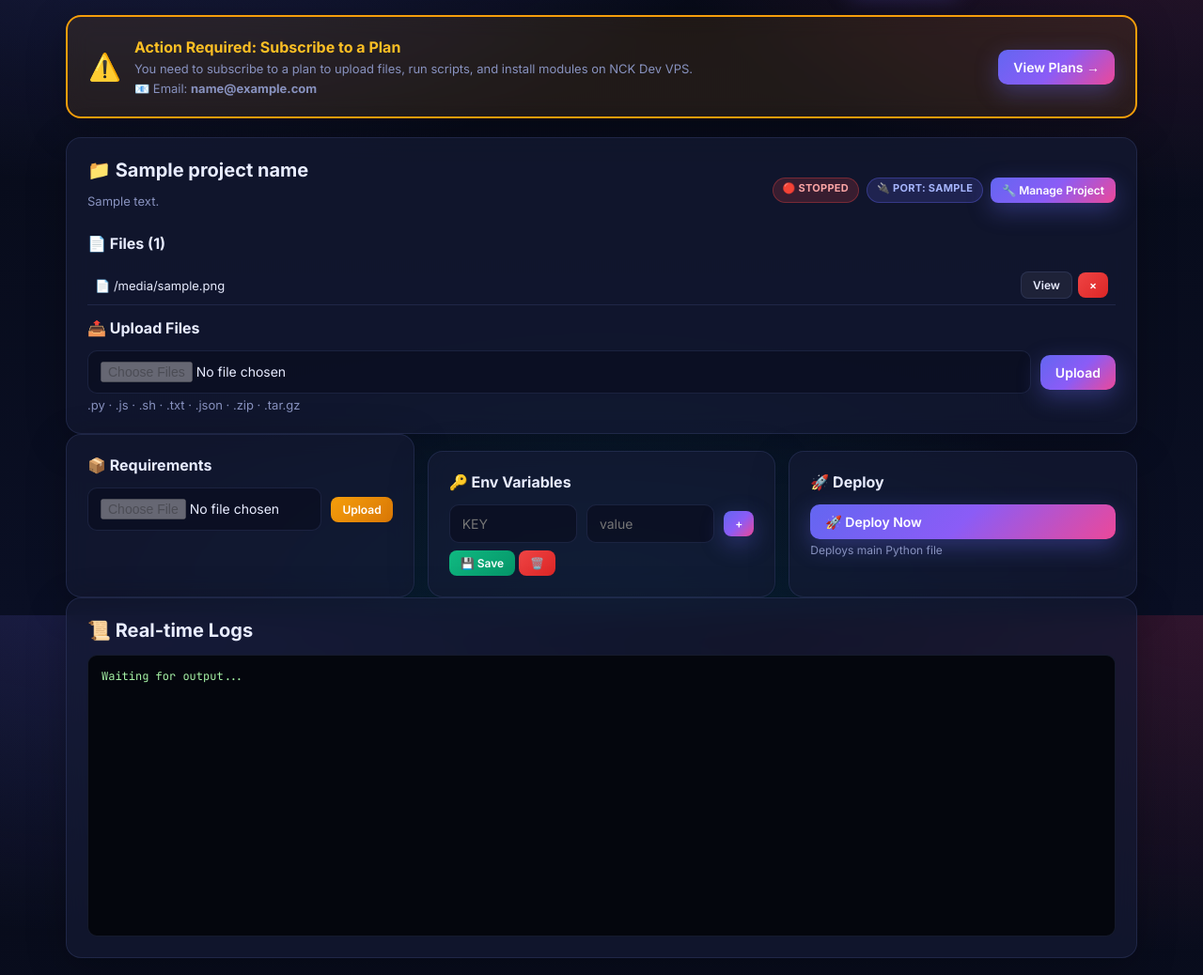
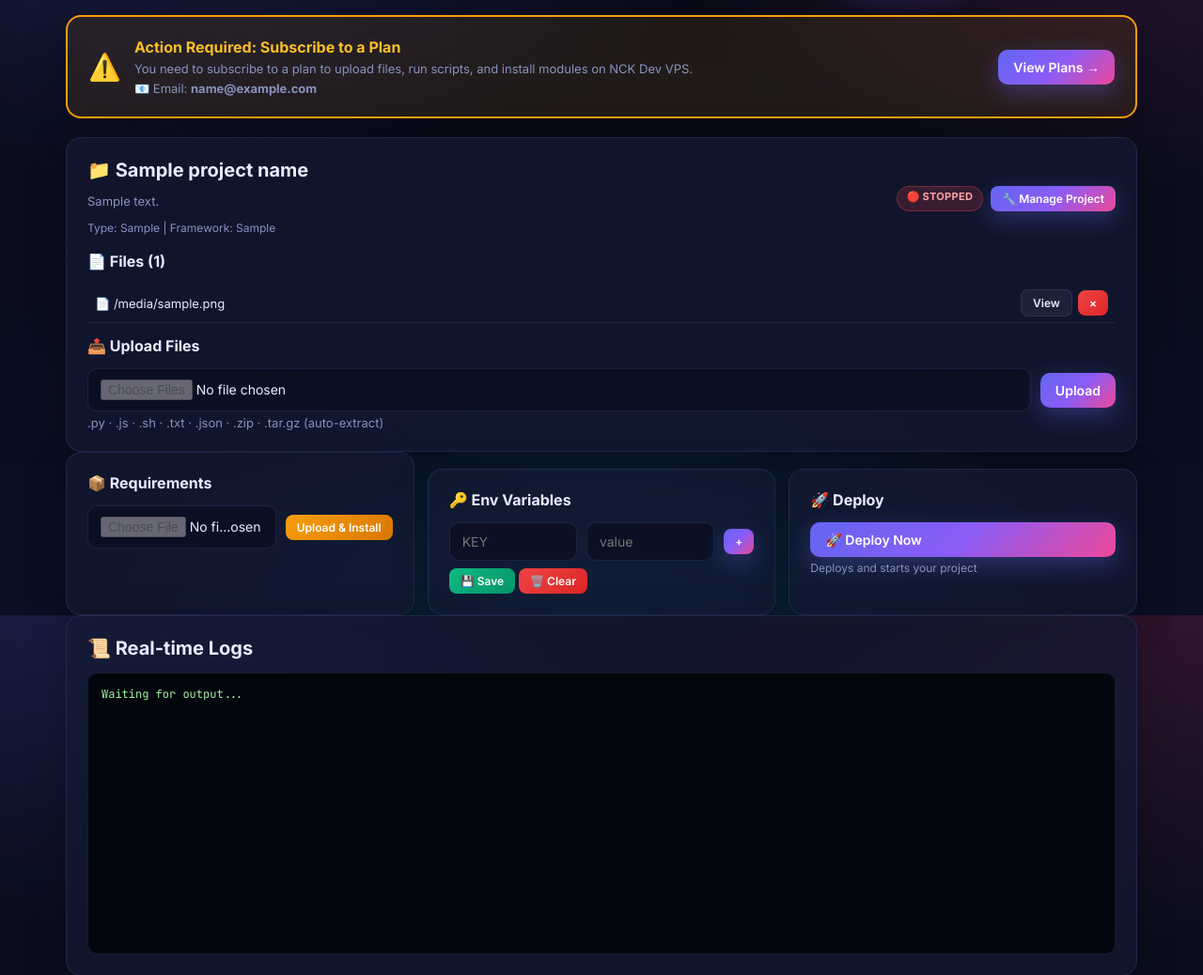
Before and after one commit to DarkLord813/nck-dev-vps, a Flask app: template templates/user.html in a window 1280 px wide. Shown: the part 145-1183 px from the top of the page at 94% size. Run offline with Flask 3, Linux system fonts and the light colour scheme; the template is opened without the code that fills it: most values are stand-ins (such as "Sample title", 1, 10 or a date in 2020).

Commit message:
Add files via upload

```diff
--- a/templates/base.html
+++ b/templates/base.html
@@ -94,7 +94,7 @@ code{background:rgba(99,102,241,0.12);color:#c7d2fe;padding:2px 6px;border-radiu
   <div class="nav-links">
     <a href="/home">Home</a>
     <a href="/pricing">Pricing</a>
-    {% if session.username %}
+    {% if session and session.username %}
       <a href="/dashboard" class="btn btn-ghost btn-sm">📊 Dashboard</a>
       <span class="muted">{{session.username}}</span>
       <a href="/logout" class="btn btn-danger btn-sm">Logout</a>
--- a/templates/user.html
+++ b/templates/user.html
@@ -63,15 +63,13 @@
       <div>
         <h2 style="margin:0">📁 {{project_name}}</h2>
         <p class="muted">{{project_description or 'No description'}}</p>
+        <p class="muted" style="font-size:12px;margin:4px 0">Type: {{project_type}} | Framework: {{project_framework}}</p>
       </div>
       <div style="display:flex;gap:8px;flex-wrap:wrap">
         {% if project_is_running %}
-        <span class="badge badge-on">🟢 Running</span>
+        <span class="badge badge-on">🟢 Running on port {{project_port}}</span>
         {% else %}
         <span class="badge badge-off">🔴 Stopped</span>
-        {% endif %}
-        {% if project_port %}
-        <span class="badge badge-subscription">🔌 Port: {{project_port}}</span>
         {% endif %}
         <a href="/project/{{project_id}}" class="btn btn-primary btn-sm">🔧 Manage Project</a>
       </div>
@@ -104,7 +102,7 @@
         <input type="file" name="files" multiple required style="flex:1" {% if not is_paid %}disabled{% endif %}>
         <button class="btn btn-primary" {% if not is_paid %}disabled{% endif %}>Upload</button>
       </form>
-      <p class="muted" style="margin:4px 0 0">.py · .js · .sh · .txt · .json · .zip · .tar.gz</p>
+      <p class="muted" style="margin:4px 0 0">.py · .js · .sh · .txt · .json · .zip · .tar.gz (auto-extract)</p>
     </div>
   </div>
 
@@ -114,7 +112,7 @@
       <h3>📦 Requirements</h3>
       <form method="post" action="/upload-requirements" enctype="multipart/form-data" class="row">
         <input type="file" name="requirements" accept=".txt" required style="flex:1" {% if not is_paid %}disabled{% endif %}>
-        <button class="btn btn-warn btn-sm" {% if not is_paid %}disabled{% endif %}>Upload</button>
+        <button class="btn btn-warn btn-sm" {% if not is_paid %}disabled{% endif %}>Upload & Install</button>
       </form>
       <div id="requirements-status" style="margin-top:4px;font-size:12px;"></div>
     </div>
@@ -127,9 +125,9 @@
         <button class="btn btn-primary btn-sm" type="submit" {% if not is_paid %}disabled{% endif %}>+</button>
       </form>
       <div id="env-list" style="margin-top:4px;max-height:80px;overflow-y:auto;font-size:12px;"></div>
-      <div style="display:flex;gap:4px;margin-top:4px">
+      <div style="display:flex;gap:4px;margin-top:4px;flex-wrap:wrap">
         <button class="btn btn-ok btn-sm" onclick="saveEnvironmentVariables()" {% if not is_paid %}disabled{% endif %}>💾 Save</button>
-        <button class="btn btn-danger btn-sm" onclick="clearEnvironmentVariables()" {% if not is_paid %}disabled{% endif %}>🗑️</button>
+        <button class="btn btn-danger btn-sm" onclick="clearEnvironmentVariables()" {% if not is_paid %}disabled{% endif %}>🗑️ Clear</button>
       </div>
     </div>
 
@@ -138,7 +136,7 @@
       <button class="btn btn-primary" onclick="deployProject()" style="width:100%" {% if not is_paid %}disabled{% endif %}>
         🚀 Deploy Now
       </button>
-      <p class="muted" style="margin:4px 0 0;font-size:12px">Deploys main Python file</p>
+      <p class="muted" style="margin:4px 0 0;font-size:12px">Deploys and starts your project</p>
     </div>
   </div>
   {% endif %}
@@ -294,7 +292,7 @@ document.addEventListener('DOMContentLoaded', function() {
     if (reqForm) {
         reqForm.addEventListener('submit', function(e) {
             const status = document.getElementById('requirements-status');
-            status.innerHTML = '⏳ Uploading...';
+            status.innerHTML = '⏳ Installing requirements...';
             status.style.color = '#fbbf24';
         });
     }
```
Also changed, not shown: templates/owner.html (+10 -8 lines), templates/pricing.html (+9 -5 lines).
